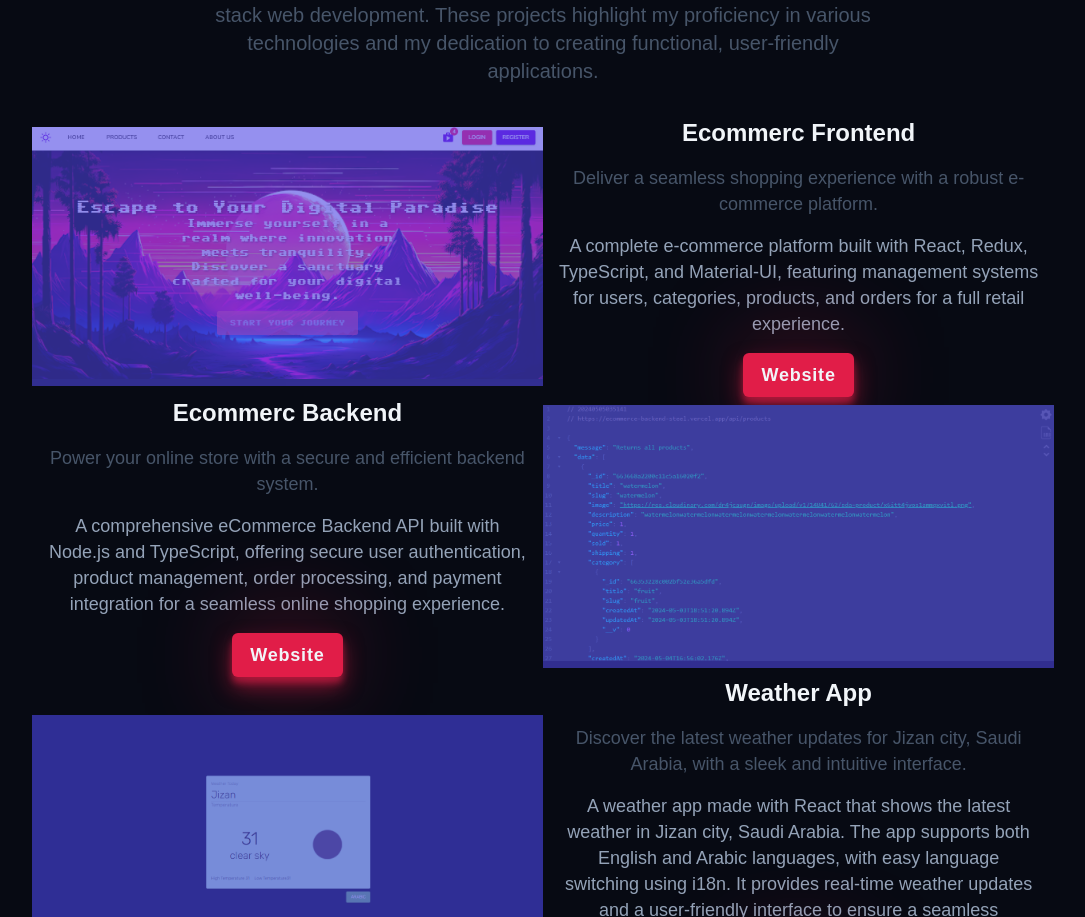
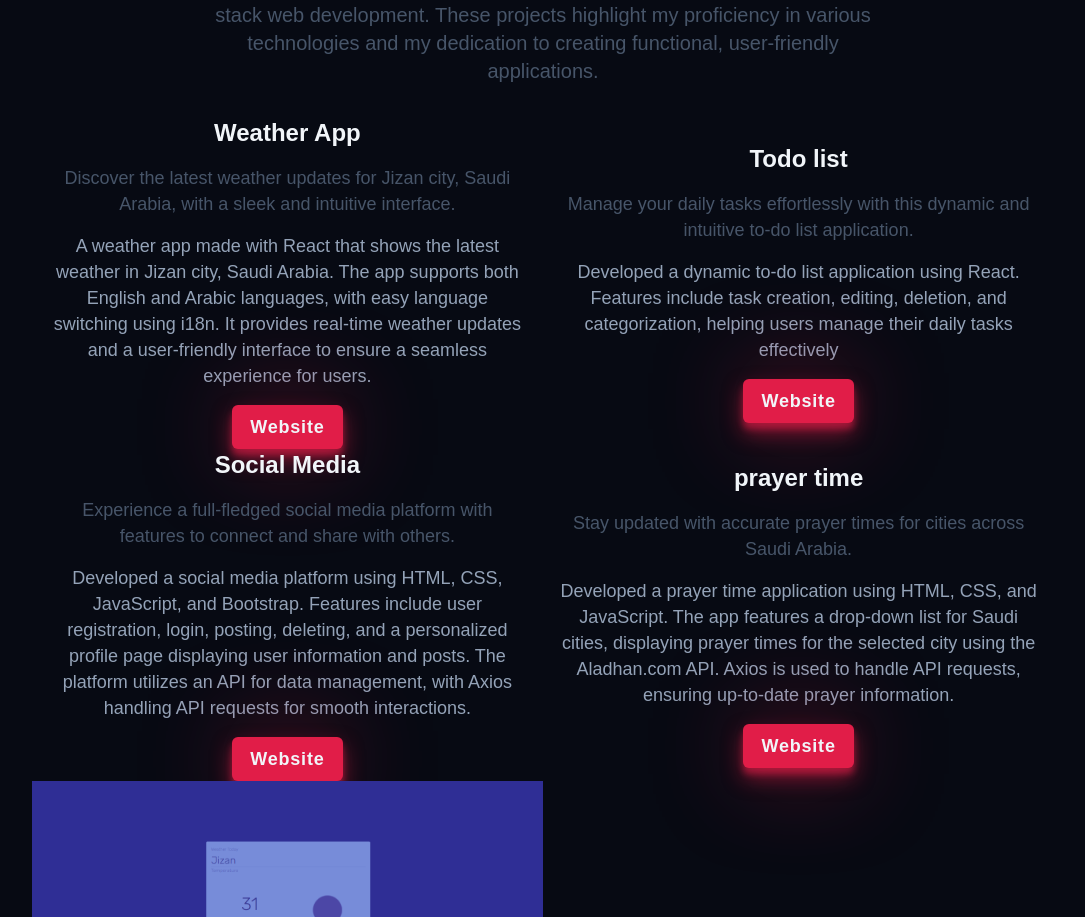
Before and after one commit to anamallay/Portfolio, a React (Vite) app: page / in a window 1280 px wide. Shown: the part 1970-2887 px from the top of the page, without its empty margins (97-1182 px from the left). Built offline with nearby package versions, Linux system fonts and the light colour scheme; a web font is replaced by a local one.

Commit message:
delete project 1+2

```diff
--- a/src/assets/styles/ProjectStyled.js
+++ b/src/assets/styles/ProjectStyled.js
@@ -252,18 +252,18 @@
   }
 `;
 // --- grid areas
-export const ProjectContect1 = styled.div`
-  grid-area: "content1";
-`;
-export const ProjectImages1 = styled.div`
-  grid-area: image1;
-`;
-export const ProjectContect2 = styled.div`
-  grid-area: "content2";
-`;
-export const ProjectImages2 = styled.div`
-  grid-area: image2;
-`;
+// export const ProjectContect1 = styled.div`
+//   grid-area: "content1";
+// `;
+// export const ProjectImages1 = styled.div`
+//   grid-area: image1;
+// `;
+// export const ProjectContect2 = styled.div`
+//   grid-area: "content2";
+// `;
+// export const ProjectImages2 = styled.div`
+//   grid-area: image2;
+// `;
 export const ProjectContect3 = styled.div`
   grid-area: "content3";
 `;
--- a/src/components/ProjectSection.jsx
+++ b/src/components/ProjectSection.jsx
@@ -10,10 +10,10 @@
   Project,
   ProjectContainer,
   ProjectSubTitle,
-  ProjectContect1,
-  ProjectImages1,
-  ProjectContect2,
-  ProjectImages2,
+  // ProjectContect1,
+  // ProjectImages1,
+  // ProjectContect2,
+  // ProjectImages2,
   ProjectContect3,
   ProjectImages3,
   ProjectContect4,
@@ -23,7 +23,11 @@
   ProjectImages6,
   ProjectContect6,
 } from "../assets/styles/ProjectStyled";
-import { Ecommerc_Backend, Ecommerc_Frontend, Prayer_Time, Social_Media, Todo_list, Weather_App } from "../utils/data";
+import {
+  // Ecommerc_Backend,
+  // Ecommerc_Frontend,
+  Prayer_Time, Social_Media, Todo_list, Weather_App
+} from "../utils/data";
 import { Container } from "../utils/utils";
 import { LazyLoadImage } from "react-lazy-load-image-component";
 import "react-lazy-load-image-component/src/effects/blur.css";
@@ -41,7 +45,7 @@
         </ProjectsDescription>
         <ProjectContainer>
           {/* Project 1 */}
-          <ProjectTitle>Ecommerc Frontend</ProjectTitle>
+          {/* <ProjectTitle>Ecommerc Frontend</ProjectTitle>
           <ProjectImages1>
             <ProjectImgWrapper>
               <LazyLoadImage
@@ -70,9 +74,9 @@
                 Website
               </ProjectButton>
             </Project>
-          </ProjectContect1>
+          </ProjectContect1> */}
           {/* Project 2 */}
-          <ProjectTitle>Ecommerc Backend</ProjectTitle>
+          {/* <ProjectTitle>Ecommerc Backend</ProjectTitle>
           <ProjectImages2>
             <ProjectImgWrapper>
               <LazyLoadImage
@@ -101,7 +105,7 @@
                 Website
               </ProjectButton>
             </Project>
-          </ProjectContect2>
+          </ProjectContect2> */}
           {/* Project 3 */}
           <ProjectTitle>Weather App</ProjectTitle>
           <ProjectImages3>
```
